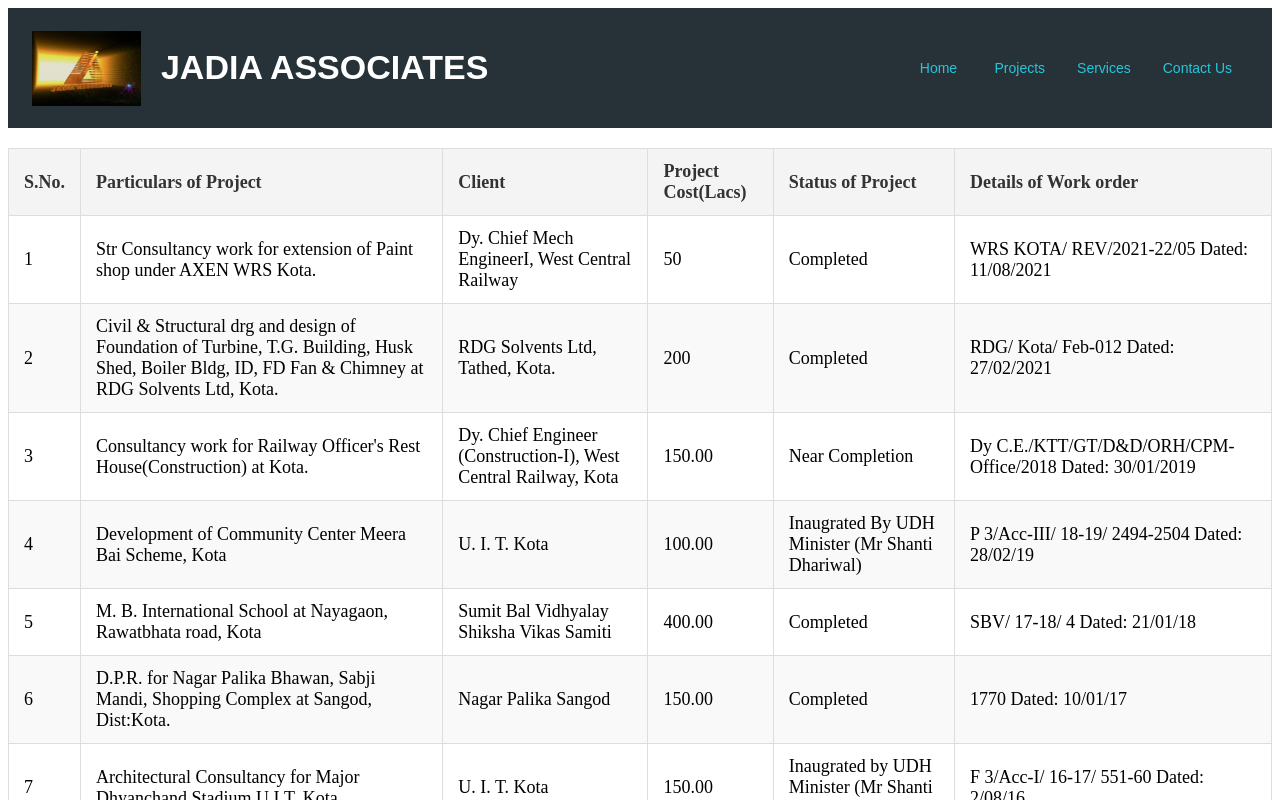
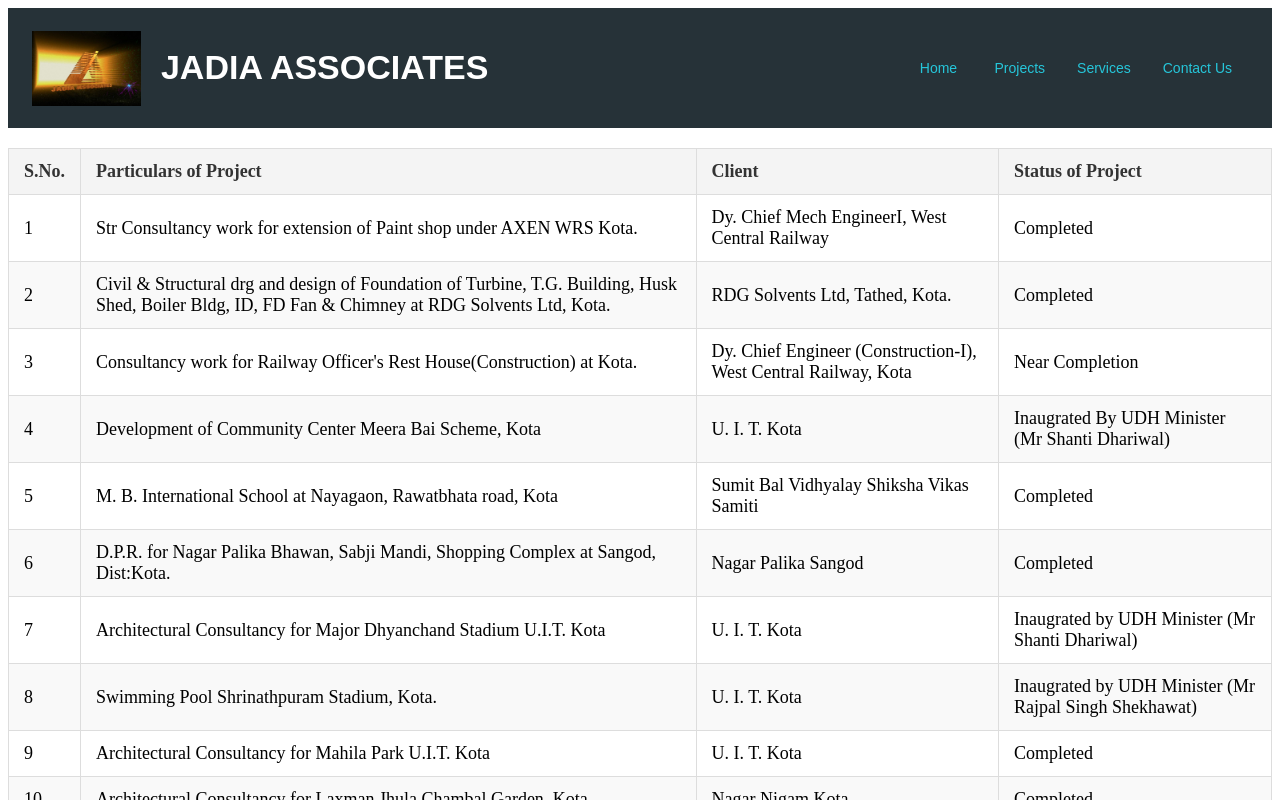
Before and after one commit to abhishek985/arch-portfolio, a React (Create React App) app: page /projects in a window 1280 px wide. Shown: the top 800 px of the page. Built offline with nearby package versions, Linux system fonts and the light colour scheme.

Commit message:
Update ProjectTable.js

```diff
--- a/src/component/Projects/ProjectTable.js
+++ b/src/component/Projects/ProjectTable.js
@@ -12,9 +12,7 @@
             <th>S.No.</th>
             <th>Particulars of Project</th>
             <th>Client</th>
-            <th>Project Cost(Lacs)</th>
             <th>Status of Project</th>
-            <th>Details of Work order</th>
           </tr>
         </thead>
         <tbody>
@@ -23,9 +21,7 @@
               <td>{item.id}</td>
               <td>{item.particulars}</td>
               <td>{item.client}</td>
-              <td>{item.cost}</td>
               <td>{item.status}</td>
-              <td>{item.workOrder}</td>
             </tr>
           ))}
         </tbody>
```
